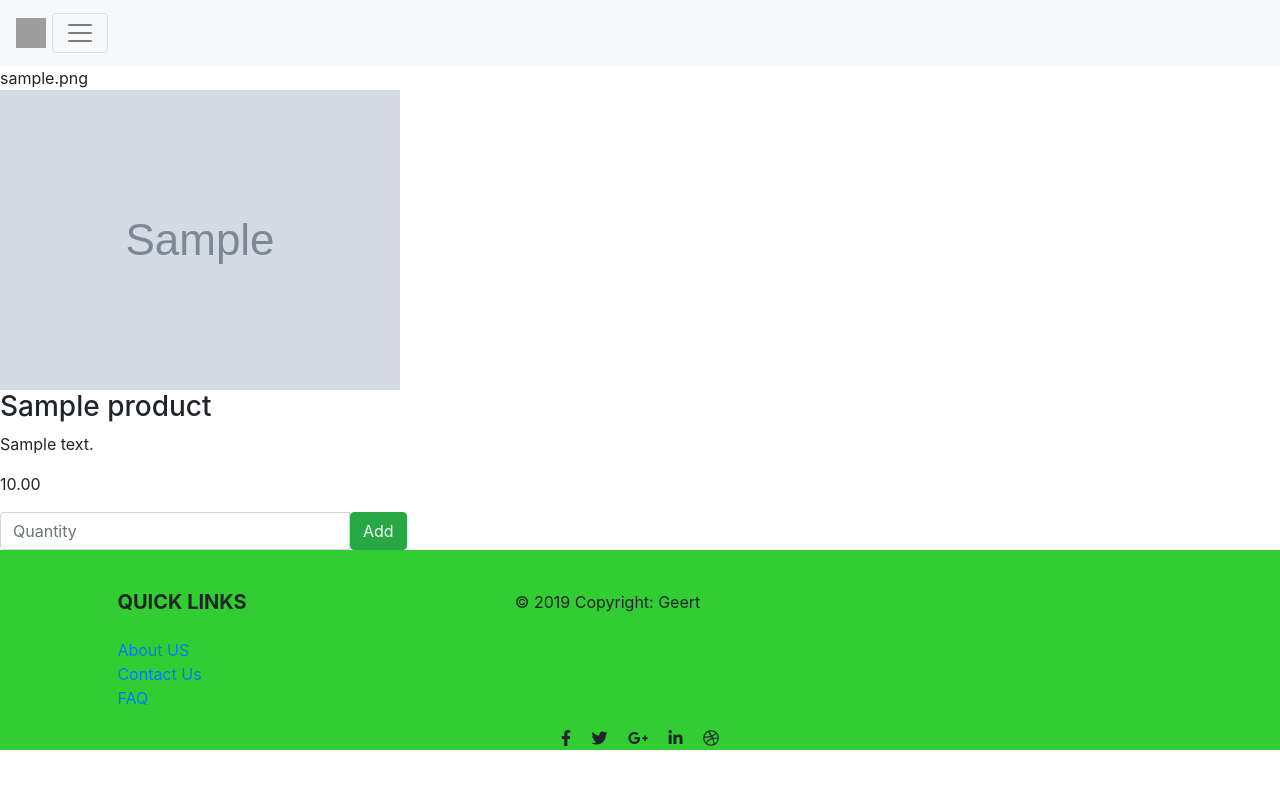
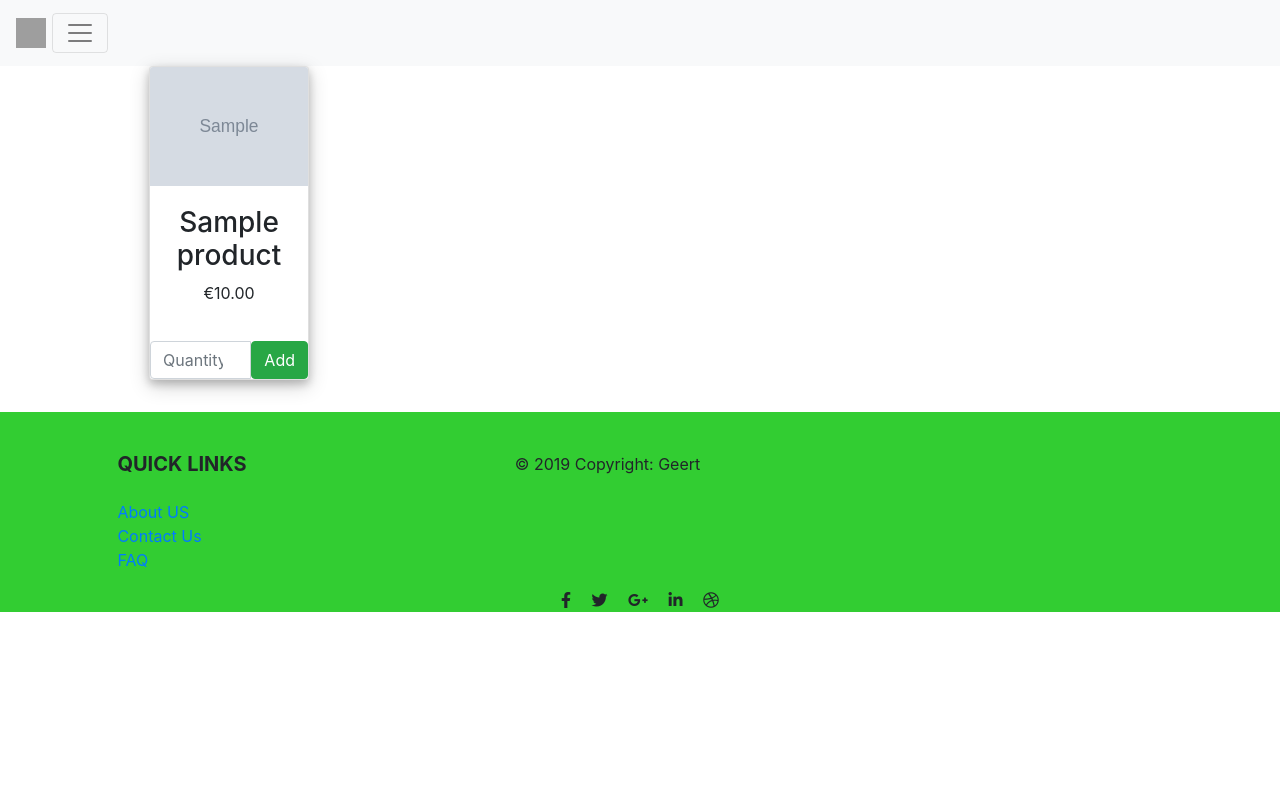
Before and after one commit to codingwithgeert/fossil-shop, a Django app: page /products/ in a window 1280 px wide. Run offline with Django 3.2, Linux system fonts and the light colour scheme; tables that the repository leaves empty hold one stand-in row (values such as "Sample post"); grey boxes marked "Sample" are stand-in pictures; some libraries are stand-ins or nearby versions; grey boxes are pictures that could not be loaded.

Commit message:
Added card to the fossil.html

```diff
--- a/products/templates/fossils.html
+++ b/products/templates/fossils.html
@@ -1,17 +1,14 @@
 {% extends 'base.html' %} {% block content %}
-<div class="row row-flex">
+<div class="container">
+    <div class="row">
         {% for product in products %}
-    <div class="col-xs-10 col-xs-offset-1 col-sm-offset-0 col-sm-6 col-md-4 display panel panel-default">
-        <div class="panel-body">
-            <div class="product">{{ product.image }}</div>
-            <div>
-                <img src="{{MEDIA_URL}}{{product.image}}" class='product-image' alt="{{product.name}}" />
+        <div class="col col-sm-4">
+            <div class="card" style="width: 10rem;">
+                <img src="{{MEDIA_URL}}{{product.image}}" class="card-img-top" alt="{{product.name}}">
+                <div class="card-body">
+                    <h3>{{product.name}}</h3>
+                    <p>€{{product.price}}</p>
                 </div>
-
-            <h3>{{ product.name }}</h3>
-            <p class="product-information">{{ product.description }}</p>
-            <p>{{ product.price }}</p>
-
                 <form method="post" action="{% url 'add_to_cart' product.id %}">
                     {% csrf_token %}
                     <div class="input-group">
```
Lines whose indentation alone changed are shown as unchanged.
